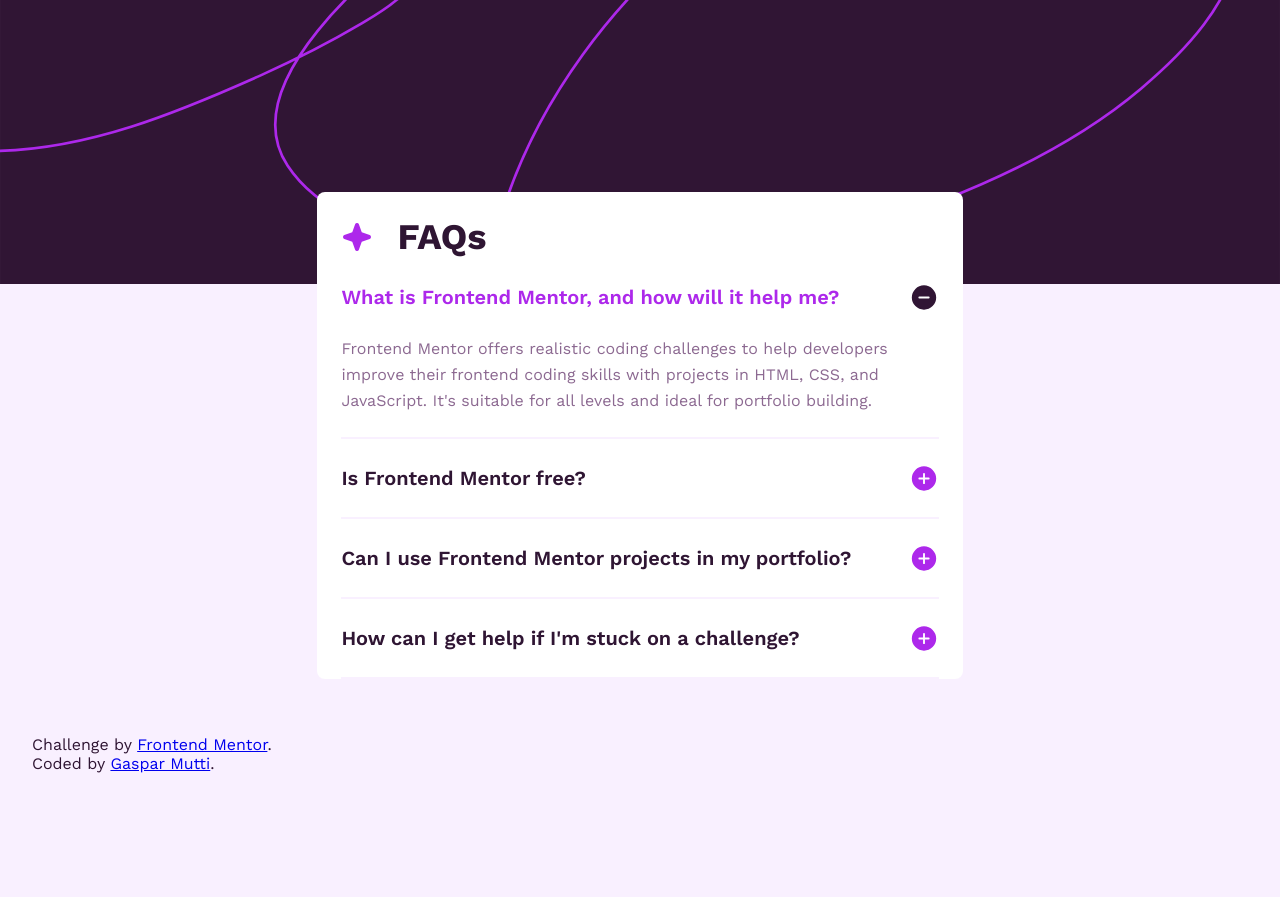
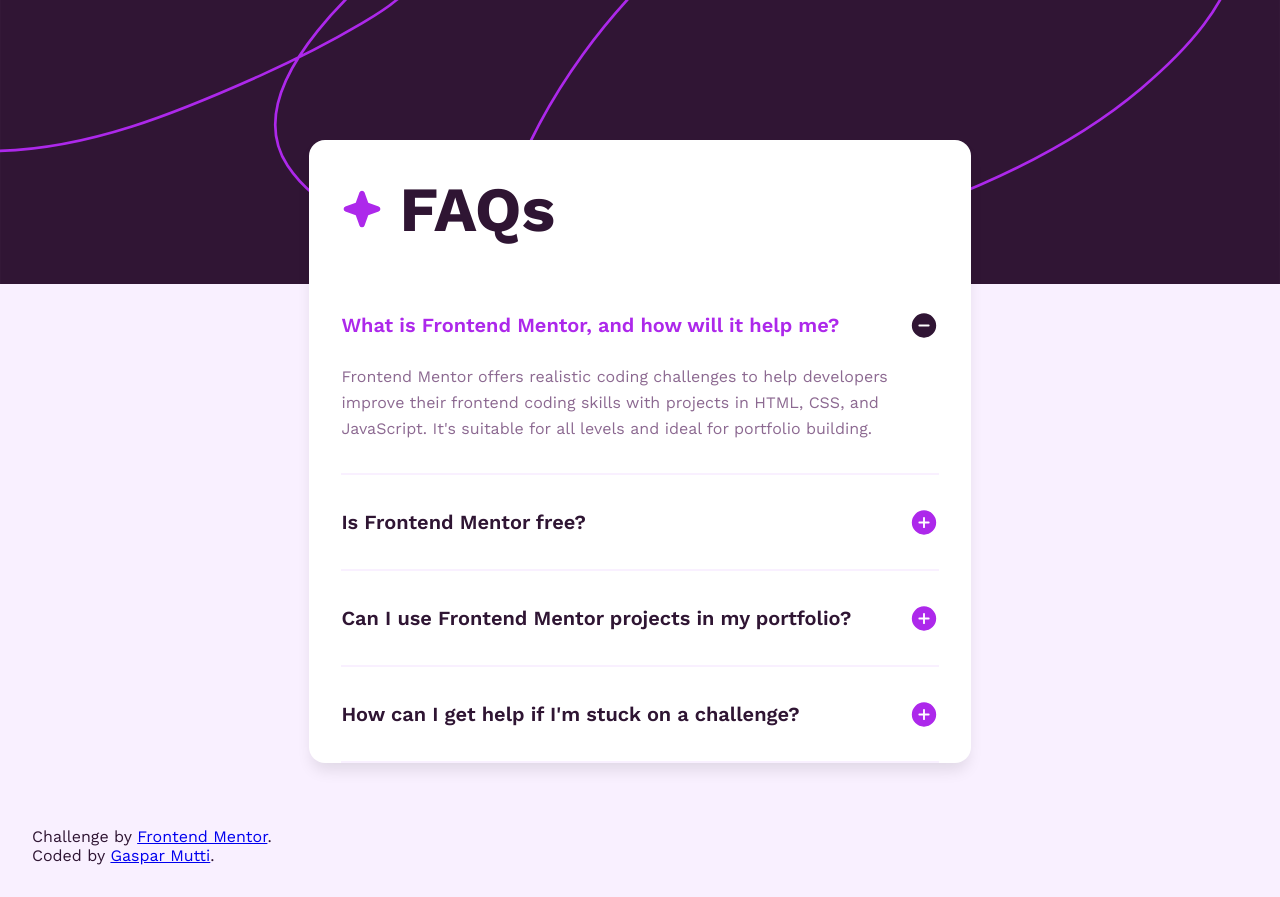
Before and after one commit to GasparMutti/fr, a plain HTML site: page faqs/index.html in a window 1280 px wide. Before the commit the page ends 805 px from the top, so only its background shows below. Drawn offline with Linux system fonts and the light colour scheme.

Commit message:
update index.css

```diff
--- a/faqs/css/index.css
+++ b/faqs/css/index.css
@@ -23,6 +23,7 @@ p {
   max-width: 60ch;
   font-size: 16px;
   line-height: 1.6;
+  text-wrap: balance;
 }
 
 body {
@@ -50,27 +51,28 @@ body {
   height: fit-content;
   display: flex;
   flex-direction: column;
-  margin: -96px 24px 24px 24px;
-  padding: 0 24px;
+  margin: -148px 32px 32px 32px;
+  padding: 0 32px;
   background: var(--white);
-  border-radius: 8px;
+  border-radius: 16px;
+  box-shadow: 0px 10px 15px -3px rgba(0, 0, 0, 0.1);
 
   header {
     width: 100%;
-    padding-top: 24px;
-    font-size: 24px;
+    padding: 32px 0;
+    font-size: 42px;
     font-weight: 700;
     display: flex;
-    gap: 24px;
+    gap: 16px;
 
     img {
-      width: 32px;
+      width: 42px;
     }
   }
 }
 
 .faq {
-  padding: 24px 0;
+  padding: 32px 0;
   border-bottom: 2px solid var(--lightPink);
 
   .faq__question {
```
